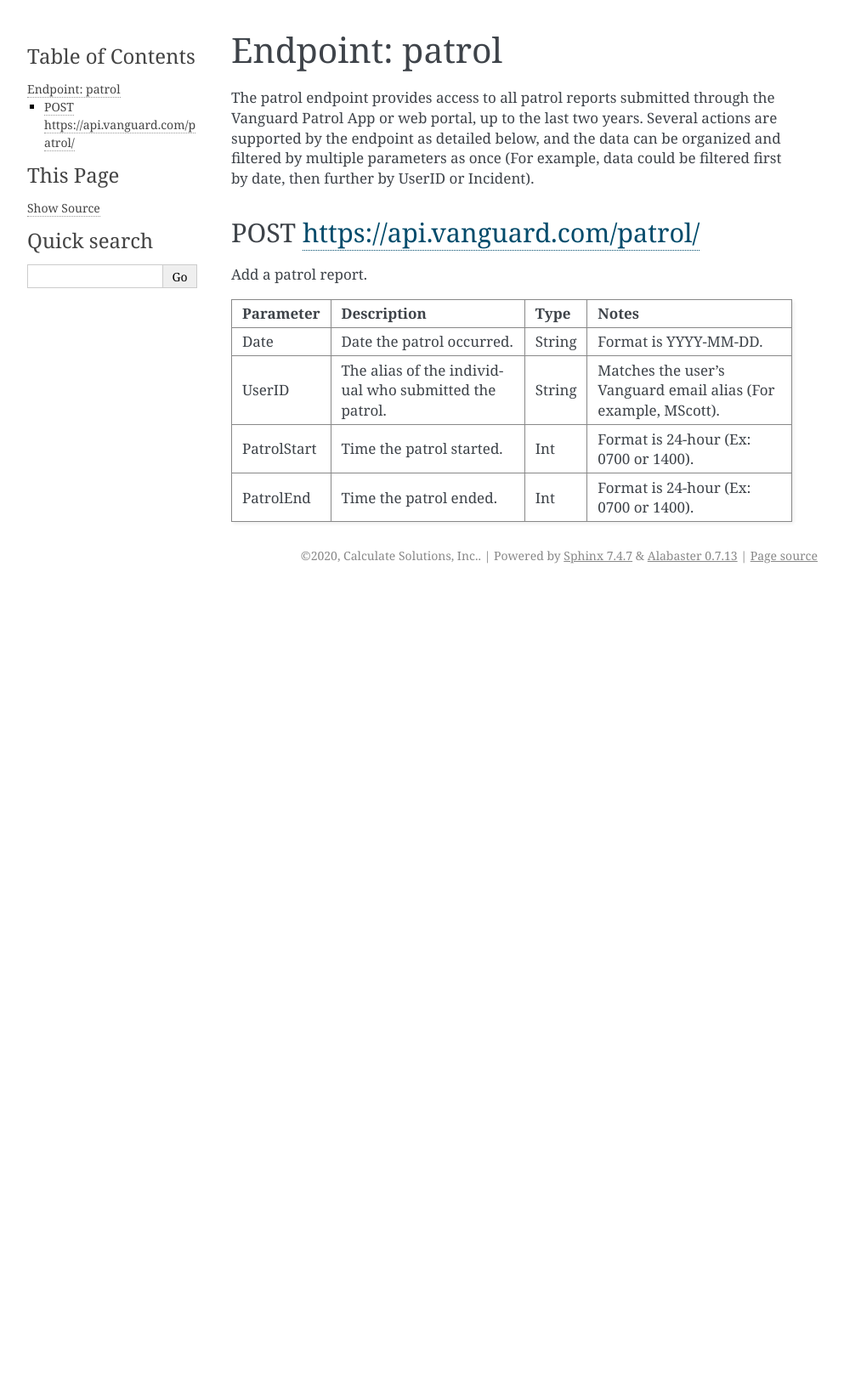
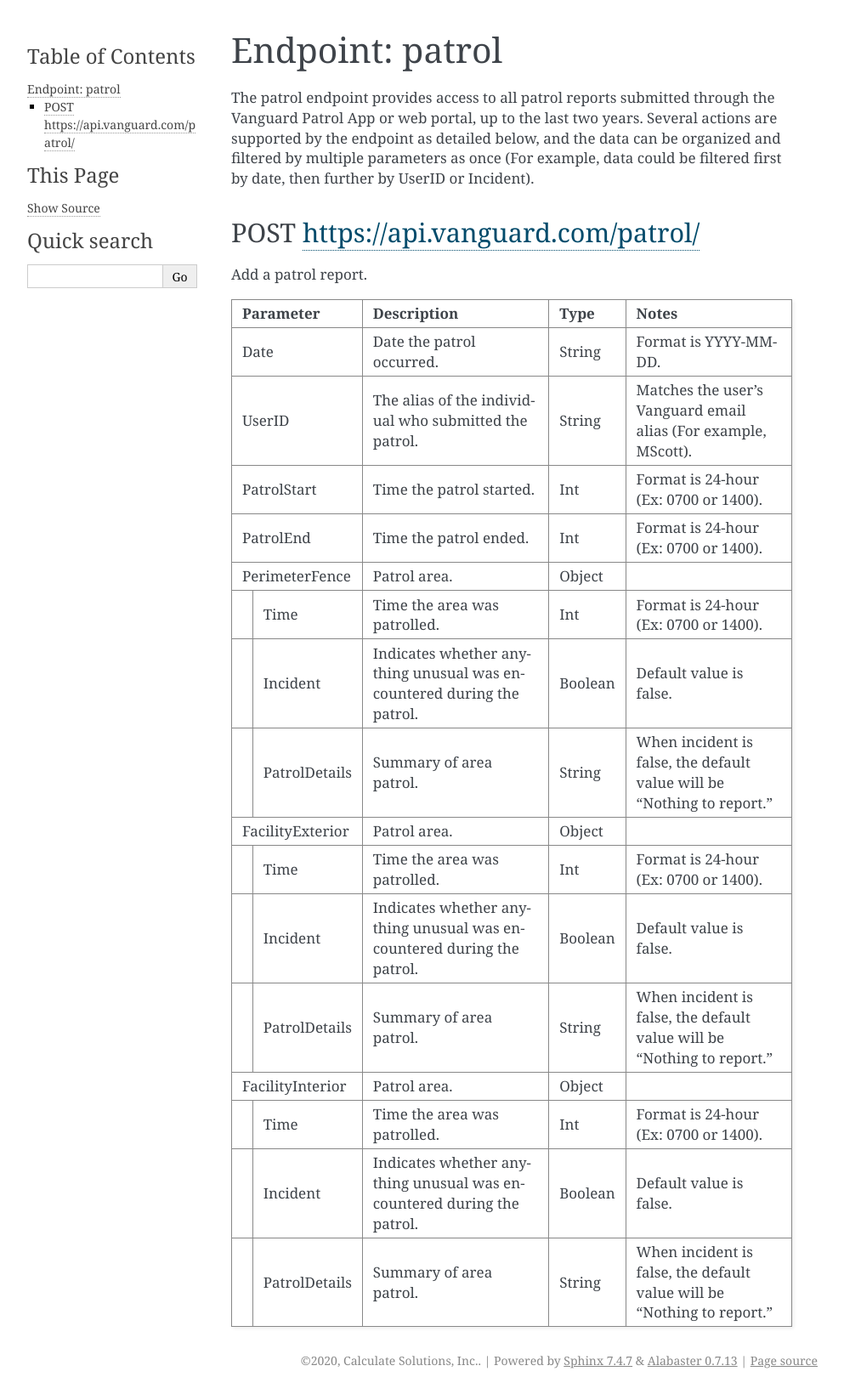
Before and after one commit to OfficePop/SphinxSite, a Sphinx documentation site: the page built from doc/index.rst, in a window 1280 px wide. Shown: the whole page at 85% size, without its empty margins (148-1141 px from the left). Built offline with Sphinx 7.4.7, drawn with Linux system fonts in a browser that asks for light colours; before the commit the page ends 900 px from its top, so only the background shows below that.

Commit message:
Update index.rst

```diff
--- a/doc/index.rst
+++ b/doc/index.rst
@@ -10,18 +10,54 @@ POST https://api.vanguard.com/patrol/
 Add a patrol report.
 
 
-+--------------+-----------------------------+------------+-------------------------------------+
-|  Parameter   |  Description                |     Type   |    Notes                            |
-+==============+=============================+============+=====================================+
-| Date         | Date the patrol             |  String    | Format is YYYY-MM-DD.               |
-|              | occurred.                   |            |                                     |
-+--------------+-----------------------------+------------+-------------------------------------+
-| UserID       | The alias of the individual |  String    | Matches the user’s Vanguard email   |
-|              | who submitted the patrol.   |            | alias (For example, MScott).        |
-+--------------+-----------------------------+------------+-------------------------------------+
-| PatrolStart  | Time the patrol started.    |  Int       | Format is 24-hour (Ex: 0700         |
-|              |                             |            | or 1400).                           |
-+--------------+-----------------------------+------------+-------------------------------------+
-| PatrolEnd    | Time the patrol ended.      |  Int       | Format is 24-hour (Ex: 0700         |
-|              |                             |            | or 1400).                           |
-+--------------+-----------------------------+------------+-------------------------------------+
++------------------+-----------------------------+------------+-------------------------------------+
+|  Parameter       |  Description                |     Type   |    Notes                            |
++==================+=============================+============+=====================================+
+| Date             | Date the patrol             |  String    | Format is YYYY-MM-DD.               |
+|                  | occurred.                   |            |                                     |
++------------------+-----------------------------+------------+-------------------------------------+
+| UserID           | The alias of the individual |  String    | Matches the user’s Vanguard email   |
+|                  | who submitted the patrol.   |            | alias (For example, MScott).        |
++------------------+-----------------------------+------------+-------------------------------------+
+| PatrolStart      | Time the patrol started.    |  Int       | Format is 24-hour (Ex: 0700         |
+|                  |                             |            | or 1400).                           |
++------------------+-----------------------------+------------+-------------------------------------+
+| PatrolEnd        | Time the patrol ended.      |  Int       | Format is 24-hour (Ex: 0700         |
+|                  |                             |            | or 1400).                           |
++------------------+-----------------------------+------------+-------------------------------------+
+|PerimeterFence    |  Patrol area.               |  Object    |                                     |
++----+-------------+-----------------------------+------------+-------------------------------------+
+|    |Time         | Time the area was patrolled.|  Int       | Format is 24-hour (Ex: 0700         |
+|    |             |                             |            | or 1400).                           |
++----+-------------+-----------------------------+------------+-------------------------------------+
+|    |Incident     | Indicates whether anything  |  Boolean   | Default value is false.             |
+|    |             | unusual was encountered     |            |                                     |
+|    |             | during the patrol.          |            |                                     |
++----+-------------+-----------------------------+------------+-------------------------------------+
+|    |PatrolDetails| Summary of area patrol.     |  String    | When incident is false, the default |
+|    |             |                             |            | value will be "Nothing to report."  |
++----+-------------+-----------------------------+------------+-------------------------------------+
+|FacilityExterior  |  Patrol area.               |  Object    |                                     |
++----+-------------+-----------------------------+------------+-------------------------------------+
+|    |Time         | Time the area was patrolled.|  Int       | Format is 24-hour (Ex: 0700         |
+|    |             |                             |            | or 1400).                           |
++----+-------------+-----------------------------+------------+-------------------------------------+
+|    |Incident     | Indicates whether anything  |  Boolean   | Default value is false.             |
+|    |             | unusual was encountered     |            |                                     |
+|    |             | during the patrol.          |            |                                     |
++----+-------------+-----------------------------+------------+-------------------------------------+
+|    |PatrolDetails| Summary of area patrol.     |  String    | When incident is false, the default |
+|    |             |                             |            | value will be "Nothing to report."  |
++----+-------------+-----------------------------+------------+-------------------------------------+
+|FacilityInterior  |  Patrol area.               |  Object    |                                     |
++----+-------------+-----------------------------+------------+-------------------------------------+
+|    |Time         | Time the area was patrolled.|  Int       | Format is 24-hour (Ex: 0700         |
+|    |             |                             |            | or 1400).                           |
++----+-------------+-----------------------------+------------+-------------------------------------+
+|    |Incident     | Indicates whether anything  |  Boolean   | Default value is false.             |
+|    |             | unusual was encountered     |            |                                     |
+|    |             | during the patrol.          |            |                                     |
++----+-------------+-----------------------------+------------+-------------------------------------+
+|    |PatrolDetails| Summary of area patrol.     |  String    | When incident is false, the default |
+|    |             |                             |            | value will be "Nothing to report."  |
++----+-------------+-----------------------------+------------+-------------------------------------+
```
